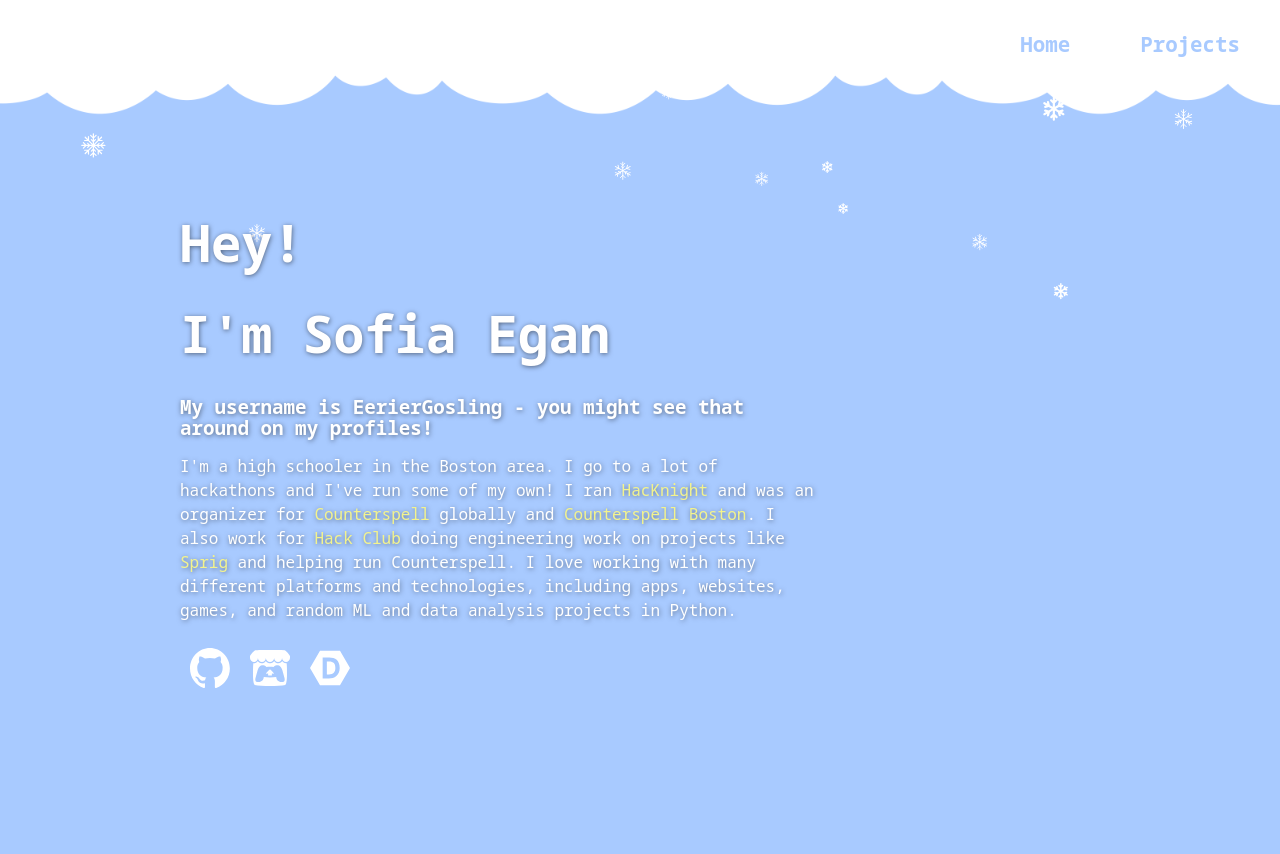
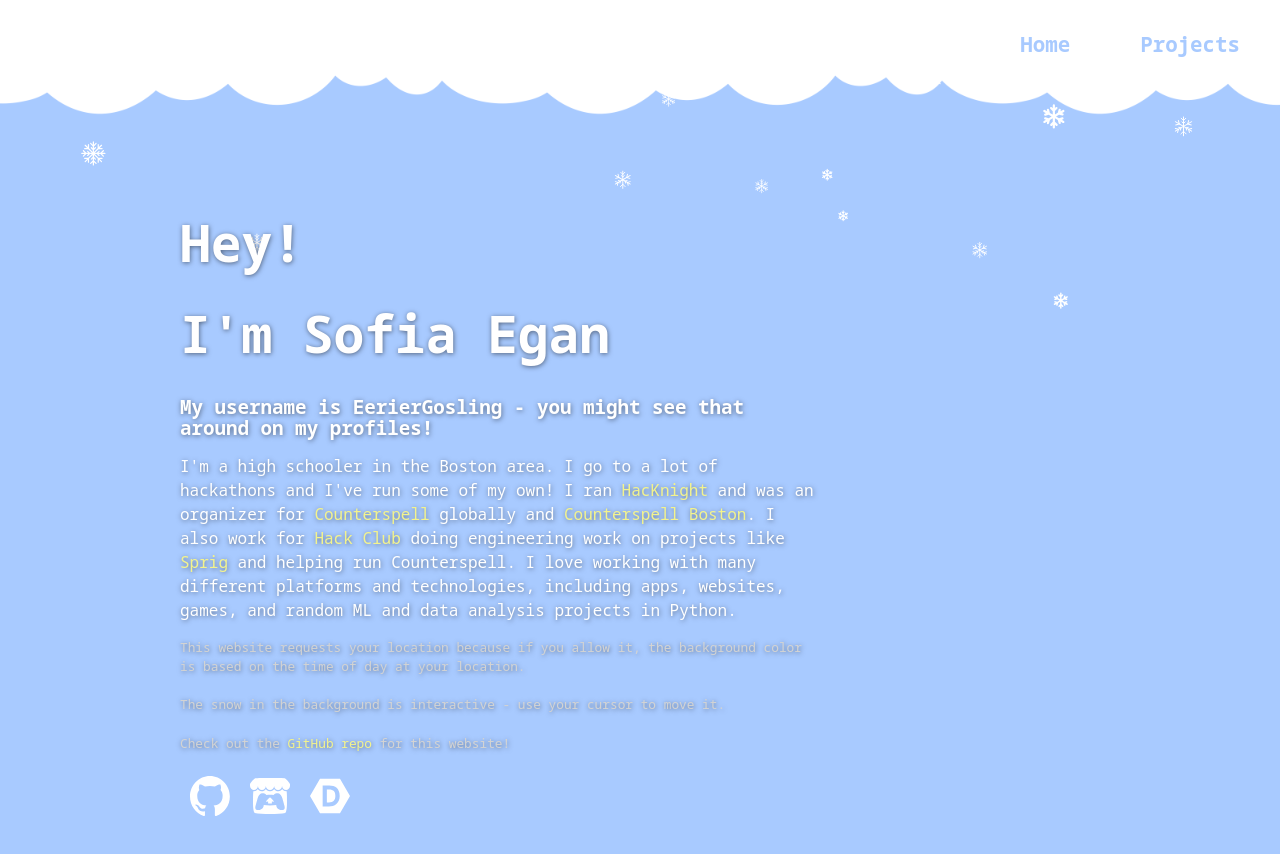
Before and after one commit to EerierGosling/Personal-Website, a Next.js app: page / in a window 1280 px wide. Shown: the top 854 px of the page. Built offline with nearby package versions, Linux system fonts and the light colour scheme; no server answers.

Commit message:
added subtitle

```diff
--- a/app/globals.css
+++ b/app/globals.css
@@ -117,7 +117,6 @@ body {
   align-items: flex-start;
   justify-content: flex-start;
   min-width: 320px;
-  min-height: 100vh;
   overflow-x: hidden;
 }
 
@@ -162,3 +161,8 @@ button:focus-visible {
   text-shadow: 0.5px 0.5px 5px rgba(0, 0, 0, 0.5);
   width: 50vw;
 }
+
+.subtitle {
+  color: lightgrey;
+  font-size: 0.8em;
+}
--- a/app/page.jsx
+++ b/app/page.jsx
@@ -19,6 +19,13 @@ export default function Home() {
             I also work for <a className="link" href="https://hackclub.com">Hack Club</a> doing engineering work on projects like <a className="link" href="https://sprig.hackclub.com">Sprig</a> and helping run Counterspell.
             I love working with many different platforms and technologies, including apps, websites, games, and random ML and data analysis projects in Python.
           </p>
+          <p className="subtitle">
+            This website requests your location because if you allow it, the background color is based on the time of day at your location.
+            <br/><br/>
+            The snow in the background is interactive - use your cursor to move it.
+            <br/><br/>
+            Check out the <a className="link" href="https://github.com/EerierGosling/Personal-Website">GitHub repo</a> for this website!
+          </p>
           <div>
             <a href="https://github.com/EerierGosling">
               <Image className="social-link" src={github_logo} alt="GitHub Logo" width={50} height={50} />
```
